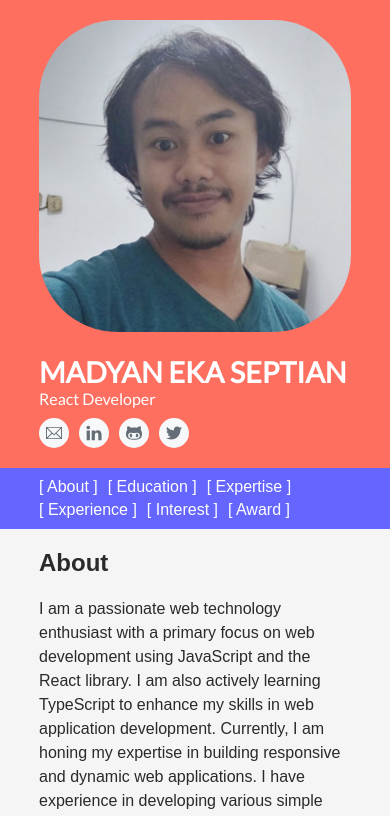
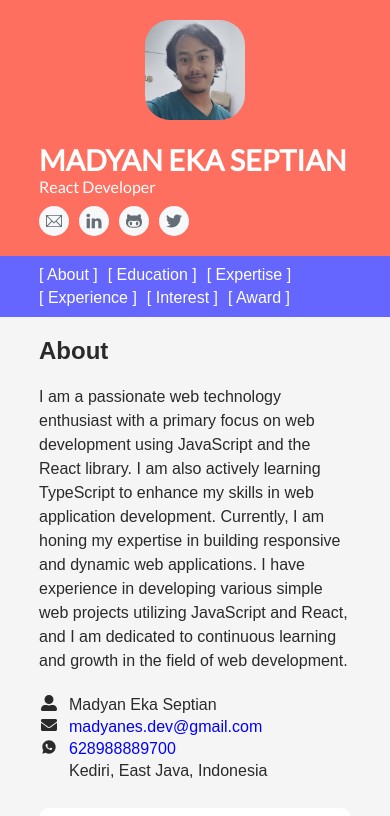
Before and after one commit to madyanes/cv-prakerja-hacktiv8, a React (Vite) app: page / in a window 390 px wide. Shown: the top 816 px of the page. Built offline with nearby package versions, Linux system fonts and the light colour scheme; some icons are missing; a web font is replaced by a local one.

Commit message:
Adjust photo size on mobile screen

```diff
--- a/src/App.css
+++ b/src/App.css
@@ -147,7 +147,7 @@ section :is(h1, h2, h3, h4, h5, h6) {
 }
 
 .center {
-  justify-content: center;
+  /* justify-content: center; */
 }
 
 .section-group-item h2 {
@@ -235,8 +235,8 @@ section :is(h1, h2, h3, h4, h5, h6) {
     width: 80vw;
   }
 
-  .photo {
-    width: 100%;
+  figure {
+    margin-inline: auto;
   }
 
   #section-group-grid {
```
